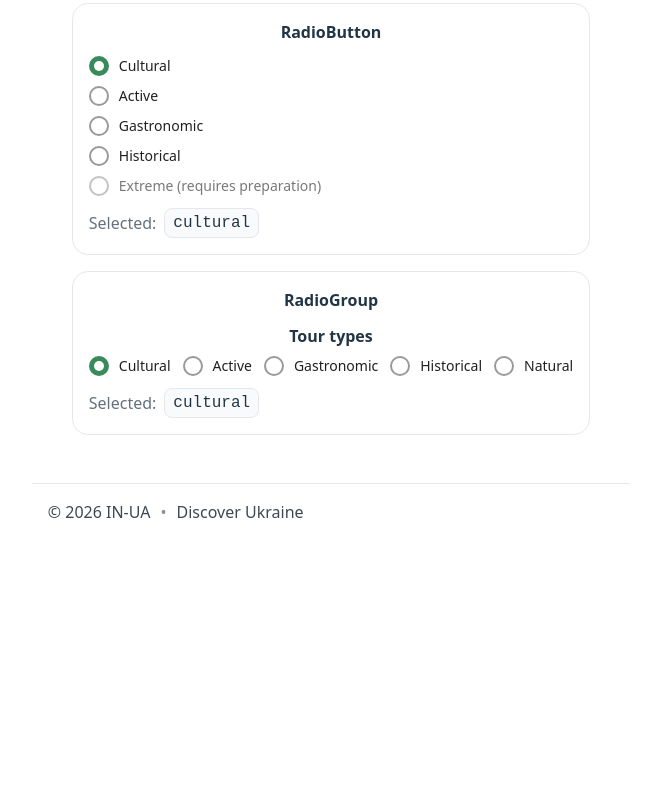
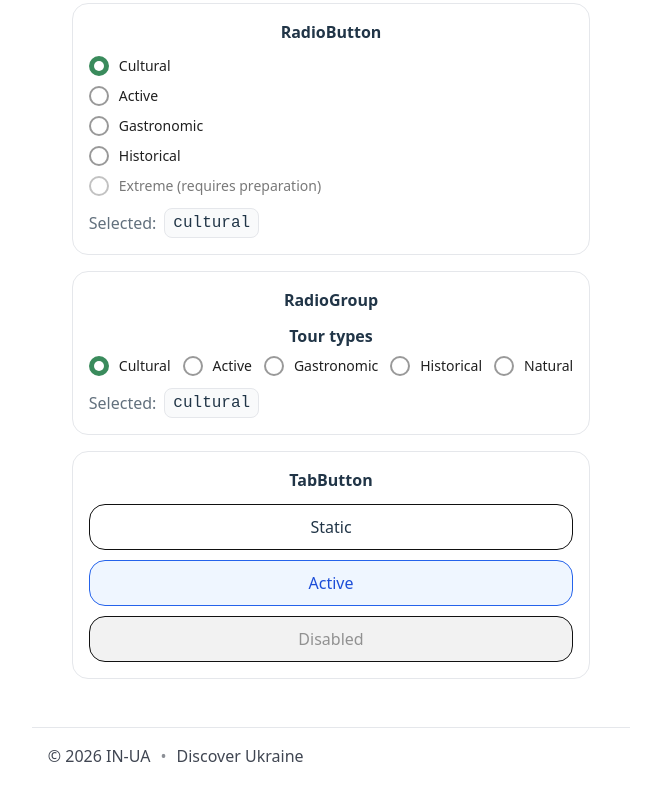
Before and after one commit to unbreakable-coders/travel-guide-in-ua, a Vue app: page /devtools in a window 1280 px wide. Shown: the part 1188-1988 px from the top of the page, without its empty margins (309-970 px from the left). Before the commit the page ends 1760 px from the top, so only its background shows below. Built offline with nearby package versions, Linux system fonts and the light colour scheme.

Commit message:
feat(UC-5): implement TabButton component with static, active and disabled states

```diff
--- a/src/components/pages/DevToolsPage.vue
+++ b/src/components/pages/DevToolsPage.vue
@@ -9,6 +9,7 @@
   import { RadioButton } from "@/shared/form/RadioButton";
   import { RadioGroup } from "@/shared/form/RadioGroup";
   import type { RadioOption } from "@/shared/form/RadioGroup";
+  import { TabButton, TabButtonState } from "@/shared/ui/TabButton";
 
   const options: TabOption[] = [
     { value: "overview", label: "Overview" },
@@ -48,6 +49,10 @@
   ];
 
   const radioGroupSelected = ref<string | number>("cultural");
+
+  const onTabClick = () => {
+    console.log("TabButton click");
+  };
 </script>
 
 <template>
@@ -157,6 +162,16 @@
         <code class="code">{{ radioGroupSelected }}</code>
       </div>
     </div>
+
+    <div class="card">
+      <h2 class="cardTitle">TabButton</h2>
+
+      <div class="stack">
+        <TabButton @click="onTabClick">Static</TabButton>
+        <TabButton :state="TabButtonState.Active" @click="onTabClick">Active</TabButton>
+        <TabButton :state="TabButtonState.Disabled" @click="onTabClick">Disabled</TabButton>
+      </div>
+    </div>
   </section>
 </template>
 
--- /dev/null
+++ b/src/shared/ui/TabButton/TabButton.vue
@@ -0,0 +1,78 @@
+<script setup lang="ts">
+  import { computed } from "vue";
+  import { TabButtonState } from "./types";
+
+  interface Props {
+    state?: TabButtonState;
+  }
+
+  const props = defineProps<Props>();
+
+  const emit = defineEmits<{
+    (e: "click"): void;
+  }>();
+
+  const currentState = computed(() => props.state ?? TabButtonState.Static);
+
+  const isDisabled = computed(() => currentState.value === TabButtonState.Disabled);
+
+  const handleClick = () => {
+    if (!isDisabled.value) {
+      emit("click");
+    }
+  };
+</script>
+
+<template>
+  <button
+    class="tabButton"
+    :class="{
+      'tabButton--active': currentState === TabButtonState.Active,
+      'tabButton--disabled': currentState === TabButtonState.Disabled,
+    }"
+    type="button"
+    :disabled="isDisabled"
+    @click="handleClick"
+  >
+    <slot />
+  </button>
+</template>
+
+<style scoped lang="scss">
+  .tabButton {
+    display: inline-flex;
+    align-items: center;
+    justify-content: center;
+    padding: 10px 16px;
+    border-radius: 16px;
+    border: 1px solid #111;
+    background: var(--color-surface, #fff);
+    cursor: pointer;
+    user-select: none;
+    outline: none;
+
+    &:not(&--active):not(&--disabled):hover {
+      background-color: var(--color-bg, #f9fafb);
+    }
+
+    &--active {
+      border-color: var(--color-primary, #2563eb);
+      background-color: #eff6ff;
+      color: #1d4ed8;
+
+      &:active {
+        border-color: #3b82f6;
+      }
+    }
+
+    &--disabled {
+      background-color: var(--color-border, #f2f2f2);
+      color: rgba(0, 0, 0, 0.4);
+      cursor: not-allowed;
+    }
+
+    &:focus-visible {
+      box-shadow: 0 0 0 1px var(--color-primary, #2563eb);
+    }
+  }
+</style>
--- /dev/null
+++ b/src/shared/ui/TabButton/index.ts
@@ -0,0 +1,2 @@
+export { default as TabButton } from "./TabButton.vue";
+export * from "./types";
--- /dev/null
+++ b/src/shared/ui/TabButton/types.ts
@@ -0,0 +1,7 @@
+export const TabButtonState = {
+  Static: "static",
+  Active: "active",
+  Disabled: "disabled",
+} as const;
+
+export type TabButtonState = (typeof TabButtonState)[keyof typeof TabButtonState];
```
